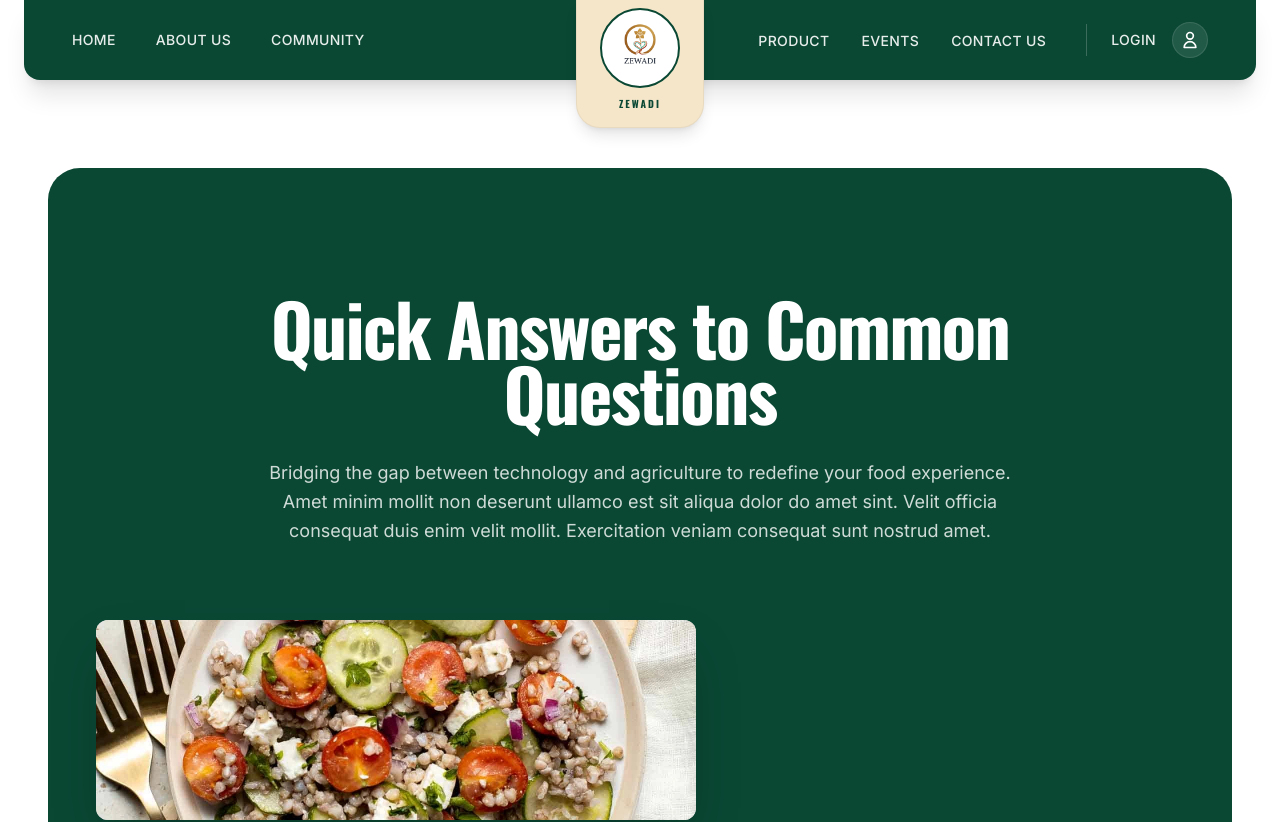
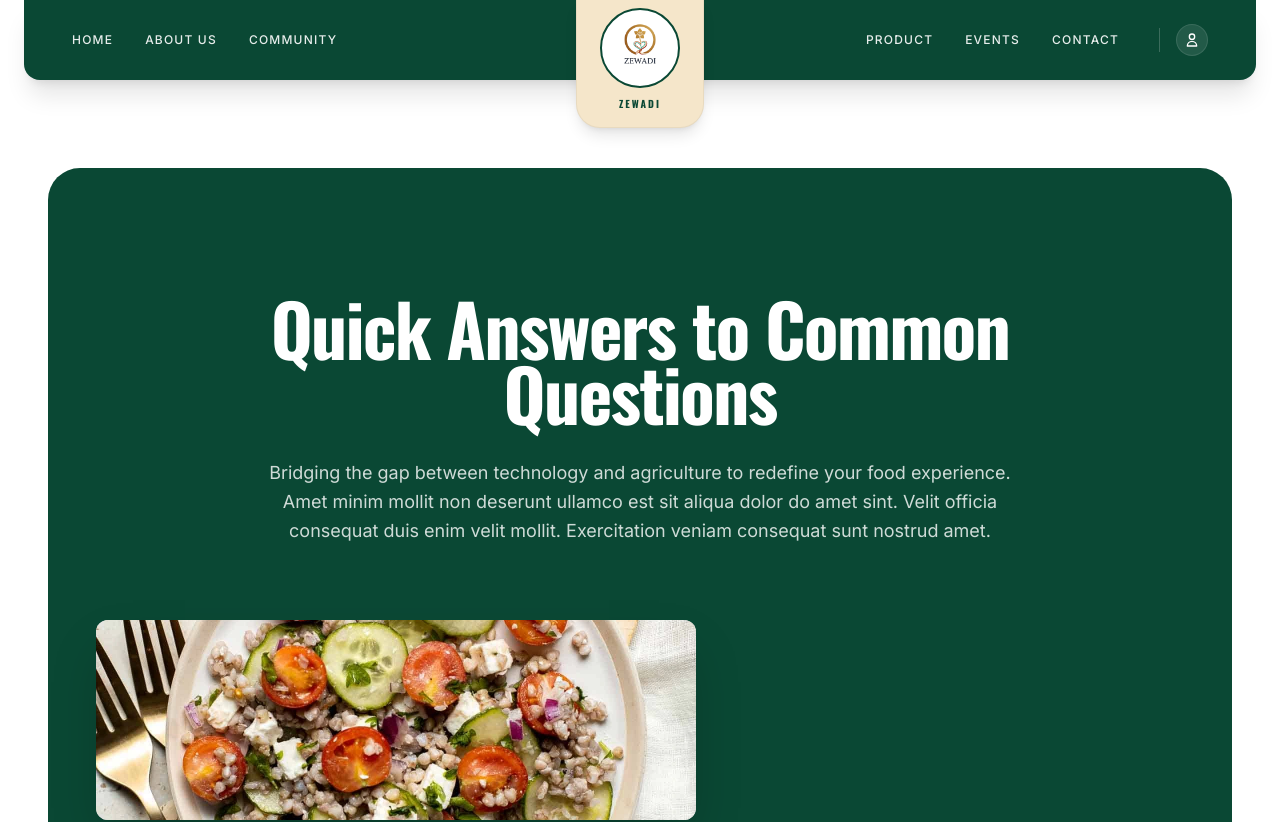
Before and after one commit to teambrandbook/zawadi, a Next.js app: page /faq in a window 1280 px wide. Shown: the top 822 px of the page. Built offline with nearby package versions, Linux system fonts and the light colour scheme.

Commit message:
user profile change

```diff
--- a/src/components/community/Navbar.tsx
+++ b/src/components/community/Navbar.tsx
@@ -16,8 +16,10 @@ export default function Navbar() {
     const navLinksRight = [
         { name: "Product", href: "/product" },
         { name: "Events", href: "/events" },
-        { name: "Contact Us", href: "/contact" },
+        { name: "Contact", href: "/contact" },
     ];
+
+    const [isUserMenuOpen, setIsUserMenuOpen] = useState(false);
 
     return (
         <nav className="absolute top-0 left-0 z-50 w-full flex justify-center pt-0">
@@ -27,12 +29,12 @@ export default function Navbar() {
                 <div className="relative h-20 bg-[#0A4834] rounded-b-2xl rounded-t-none shadow-xl flex items-center justify-between px-4 md:px-8 lg:px-12">
 
                     {/* Left Links */}
-                    <div className="hidden md:flex gap-4 lg:gap-10">
+                    <div className="hidden md:flex gap-3 lg:gap-6 xl:gap-8 items-center md:pr-12 lg:pr-20">
                         {navLinksLeft.map((link) => (
                             <Link
                                 key={link.name}
                                 href={link.href}
-                                className="text-white/90 font-medium hover:text-white transition-colors text-sm uppercase tracking-wide font-sans"
+                                className="text-white/90 font-medium hover:text-white transition-colors text-[10px] lg:text-xs uppercase tracking-widest font-sans"
                             >
                                 {link.name}
                             </Link>
@@ -61,28 +63,54 @@ export default function Navbar() {
                         </Link>
                     </div>
 
-                    {/* Right Links & Profile (Desktop) */}
-                    <div className="hidden md:flex items-center gap-4 lg:gap-8">
+                    {/* Right Links & User Menu (Desktop) */}
+                    <div className="hidden md:flex items-center gap-3 lg:gap-6 xl:gap-8 md:pl-12 lg:pl-20">
                         {navLinksRight.map((link) => (
                             <Link
                                 key={link.name}
                                 href={link.href}
-                                className="text-white/90 font-medium hover:text-white transition-colors text-sm uppercase tracking-wide font-sans mt-0.5"
+                                className="text-white/90 font-medium hover:text-white transition-colors text-[10px] lg:text-xs uppercase tracking-widest font-sans"
                             >
                                 {link.name}
                             </Link>
                         ))}
 
-                        {/* Auth Section */}
-                        <div className="flex items-center gap-4 ml-2 pl-6 border-l border-white/20 h-8">
-                            <Link href="/login" className="text-white/90 font-medium hover:text-white transition-colors text-sm uppercase tracking-wide font-sans">
-                                Login
-                            </Link>
-                            <Link href="/profile" className="w-9 h-9 rounded-full bg-white/10 flex items-center justify-center hover:bg-white/20 transition-all border border-white/10 group">
-                                <svg className="w-5 h-5 text-white" fill="none" stroke="currentColor" viewBox="0 0 24 24">
+                        {/* User Breadcrumb Icon Menu */}
+                        <div className="relative ml-2 pl-4 border-l border-white/20 h-6 flex items-center">
+                            <button
+                                onClick={() => setIsUserMenuOpen(!isUserMenuOpen)}
+                                className="w-8 h-8 rounded-full bg-white/10 flex items-center justify-center hover:bg-white/20 transition-all border border-white/10 group overflow-hidden"
+                            >
+                                <svg className="w-4 h-4 text-white" fill="none" stroke="currentColor" viewBox="0 0 24 24">
                                     <path strokeLinecap="round" strokeLinejoin="round" strokeWidth="2" d="M16 7a4 4 0 11-8 0 4 4 0 018 0zM12 14a7 7 0 00-7 7h14a7 7 0 00-7-7z" />
                                 </svg>
-                            </Link>
+                            </button>
+
+                            {/* Dropdown Menu */}
+                            {isUserMenuOpen && (
+                                <>
+                                    <div
+                                        className="fixed inset-0 z-40"
+                                        onClick={() => setIsUserMenuOpen(false)}
+                                    />
+                                    <div className="absolute right-0 top-12 w-40 bg-[#0A4834] border border-white/10 rounded-xl shadow-2xl py-2 z-50 overflow-hidden transform transition-all">
+                                        <Link
+                                            href="/login"
+                                            className="block px-6 py-3 text-white/90 hover:bg-white/10 text-[10px] uppercase font-bold tracking-widest transition-colors"
+                                            onClick={() => setIsUserMenuOpen(false)}
+                                        >
+                                            Login
+                                        </Link>
+                                        <Link
+                                            href="/profile"
+                                            className="block px-6 py-3 text-white/90 hover:bg-white/10 text-[10px] uppercase font-bold tracking-widest transition-colors border-t border-white/5"
+                                            onClick={() => setIsUserMenuOpen(false)}
+                                        >
+                                            Profile
+                                        </Link>
+                                    </div>
+                                </>
+                            )}
                         </div>
                     </div>
 
--- a/src/components/shared/Navbar.tsx
+++ b/src/components/shared/Navbar.tsx
@@ -24,8 +24,10 @@ export default function Navbar() {
     const navLinksRight = [
         { name: "Product", href: "/product" },
         { name: "Events", href: "/events" },
-        { name: "Contact Us", href: "/contact" },
+        { name: "Contact", href: "/contact" },
     ];
+
+    const [isUserMenuOpen, setIsUserMenuOpen] = useState(false);
 
     return (
         <nav className="absolute top-0 left-0 z-50 w-full flex justify-center">
@@ -35,12 +37,12 @@ export default function Navbar() {
 
                 <div className="relative flex items-center justify-between h-16 px-4 md:px-8">
                     {/* Left Links (Desktop) */}
-                    <div className="hidden md:flex gap-4 lg:gap-8">
+                    <div className="hidden md:flex gap-3 lg:gap-6 items-center md:pr-12 lg:pr-20">
                         {navLinksLeft.map((link) => (
                             <Link
                                 key={link.name}
                                 href={link.href}
-                                className="text-white/90 font-medium hover:text-white transition-colors text-sm uppercase tracking-wide font-sans drop-shadow-sm"
+                                className="text-white/90 font-medium hover:text-white transition-colors text-[10px] lg:text-xs uppercase tracking-widest font-sans drop-shadow-sm"
                             >
                                 {link.name}
                             </Link>
@@ -67,28 +69,54 @@ export default function Navbar() {
                         </Link>
                     </div>
 
-                    {/* Right Links & Profile (Desktop) */}
-                    <div className="hidden md:flex items-center gap-4 lg:gap-8">
+                    {/* Right Links & User Menu (Desktop) */}
+                    <div className="hidden md:flex items-center gap-3 lg:gap-6 md:pl-12 lg:pl-20">
                         {navLinksRight.map((link) => (
                             <Link
                                 key={link.name}
                                 href={link.href}
-                                className="text-white/90 font-medium hover:text-white transition-colors text-sm uppercase tracking-wide font-sans drop-shadow-sm mt-0.5"
+                                className="text-white/90 font-medium hover:text-white transition-colors text-[10px] lg:text-xs uppercase tracking-widest font-sans drop-shadow-sm"
                             >
                                 {link.name}
                             </Link>
                         ))}
 
-                        {/* Auth Section */}
-                        <div className="flex items-center gap-4 ml-2 pl-6 border-l border-white/20 h-8">
-                            <Link href="/login" className="text-white/90 font-medium hover:text-white transition-colors text-sm uppercase tracking-wide font-sans drop-shadow-sm">
-                                Login
-                            </Link>
-                            <Link href="/profile" className="w-9 h-9 rounded-full bg-white/10 flex items-center justify-center hover:bg-white/20 transition-all border border-white/10 group">
-                                <svg className="w-5 h-5 text-white" fill="none" stroke="currentColor" viewBox="0 0 24 24">
+                        {/* User Icon Menu */}
+                        <div className="relative ml-2 pl-4 border-l border-white/20 h-6 flex items-center">
+                            <button
+                                onClick={() => setIsUserMenuOpen(!isUserMenuOpen)}
+                                className="w-8 h-8 rounded-full bg-white/10 flex items-center justify-center hover:bg-white/20 transition-all border border-white/10 group overflow-hidden"
+                            >
+                                <svg className="w-4 h-4 text-white" fill="none" stroke="currentColor" viewBox="0 0 24 24">
                                     <path strokeLinecap="round" strokeLinejoin="round" strokeWidth="2" d="M16 7a4 4 0 11-8 0 4 4 0 018 0zM12 14a7 7 0 00-7 7h14a7 7 0 00-7-7z" />
                                 </svg>
-                            </Link>
+                            </button>
+
+                            {/* Dropdown Menu */}
+                            {isUserMenuOpen && (
+                                <>
+                                    <div
+                                        className="fixed inset-0 z-40"
+                                        onClick={() => setIsUserMenuOpen(false)}
+                                    />
+                                    <div className="absolute right-0 top-12 w-40 bg-[#0A4834] border border-white/10 rounded-xl shadow-2xl py-2 z-50 overflow-hidden transform transition-all">
+                                        <Link
+                                            href="/login"
+                                            className="block px-6 py-3 text-white/90 hover:bg-white/10 text-[10px] uppercase font-bold tracking-widest transition-colors"
+                                            onClick={() => setIsUserMenuOpen(false)}
+                                        >
+                                            Login
+                                        </Link>
+                                        <Link
+                                            href="/profile"
+                                            className="block px-6 py-3 text-white/90 hover:bg-white/10 text-[10px] uppercase font-bold tracking-widest transition-colors border-t border-white/5"
+                                            onClick={() => setIsUserMenuOpen(false)}
+                                        >
+                                            Profile
+                                        </Link>
+                                    </div>
+                                </>
+                            )}
                         </div>
                     </div>
 
```
